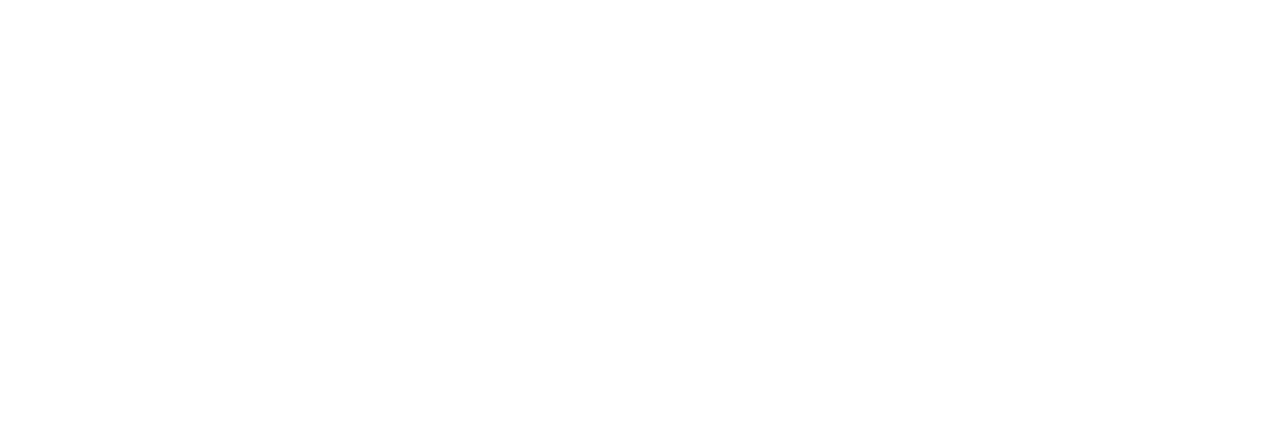
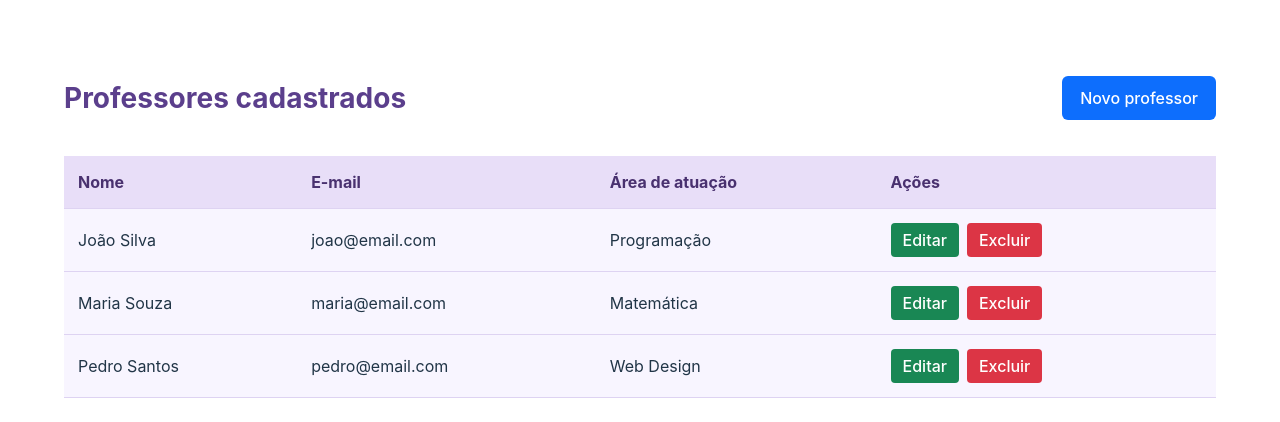
Before and after one commit to bc7720504-jpg/Aula-3-componentes, a React (Vite) app: page /professores in a window 1280 px wide. Before the commit this address had no page. Shown: the top 422 px of the page. Built offline with nearby package versions, Linux system fonts and the light colour scheme.

Commit message:
Atualiza componentes e estilos

```diff
--- a/src/App.jsx
+++ b/src/App.jsx
@@ -2,6 +2,7 @@ import { BrowserRouter, Routes, Route } from 'react-router-dom'
 import Login from './pages/Login'
 import Dashboard from './pages/Dashboard'
 import Alunos from './pages/Alunos'
+import Professores from './pages/Professores'
 
 function App() {
   return (
@@ -10,6 +11,7 @@ import Alunos from './pages/Alunos'
         <Route path="/" element={<Login />} />
         <Route path="/dashboard" element={<Dashboard />} />
         <Route path="/alunos" element={<Alunos />} />
+        <Route path="/professores" element={<Professores />} />
       </Routes>
     </BrowserRouter>
   )
--- a/src/components/MenuLateral.jsx
+++ b/src/components/MenuLateral.jsx
@@ -1,12 +1,9 @@
 import './MenuLateral.css'
-import { useNavigate } from 'react-router-dom'
+import { useNavigate, Link } from 'react-router-dom'
 
 function MenuLateral() {
-
-{/* COMENTARIO: Adicionei a função sair para redirecionar o
-usuário para a página de login ao clicar no botão de sair
-*/ }
-
+  /* COMENTARIO: Adicionei a função sair para redirecionar o
+     usuário para a página de login ao clicar no botão de sair */
   const navegar = useNavigate()
   function sair() {
     navegar('/')
@@ -17,23 +14,21 @@ usuário para a página de login ao clicar no botão de sair
       <h2>Menu</h2>
       <ul>
         <li>
-                <a href="#">Dashboard</a>
+          <Link to="/dashboard">Dashboard</Link>
         </li>
         <li>
-                   <a href="/alunos">Alunos</a>
+          <Link to="/alunos">Alunos</Link>
         </li>
         <li>
-                    <a href="#">Professores</a>
+          <Link to="/professores">Professores</Link>
         </li>
       </ul>
 
       {/* COMENTARIO: Adicionei um botão */}
-
       <br />
       <button onClick={sair}>
         Sair
       </button>
-
     </aside>
   )
 }
--- a/src/pages/Professores.jsx
+++ b/src/pages/Professores.jsx
@@ -1,3 +1,4 @@
+import PaginaLayout from '../components/PaginaLayout'
 import './Professores.css'
 
 function Professores() {
```
Lines whose indentation alone changed are shown as unchanged.
